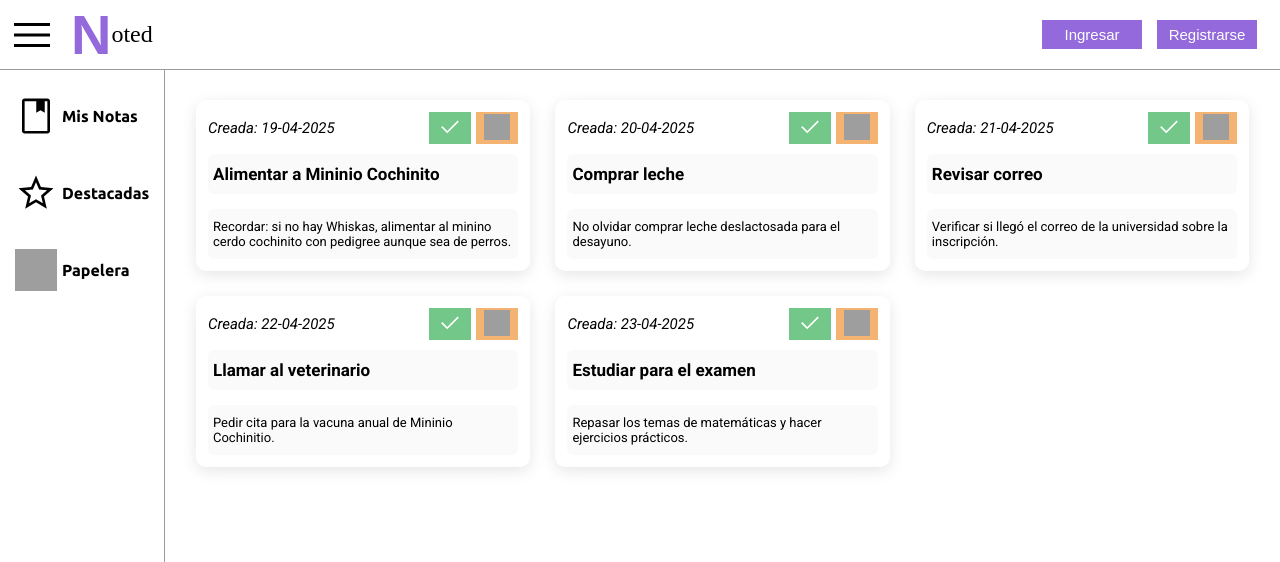
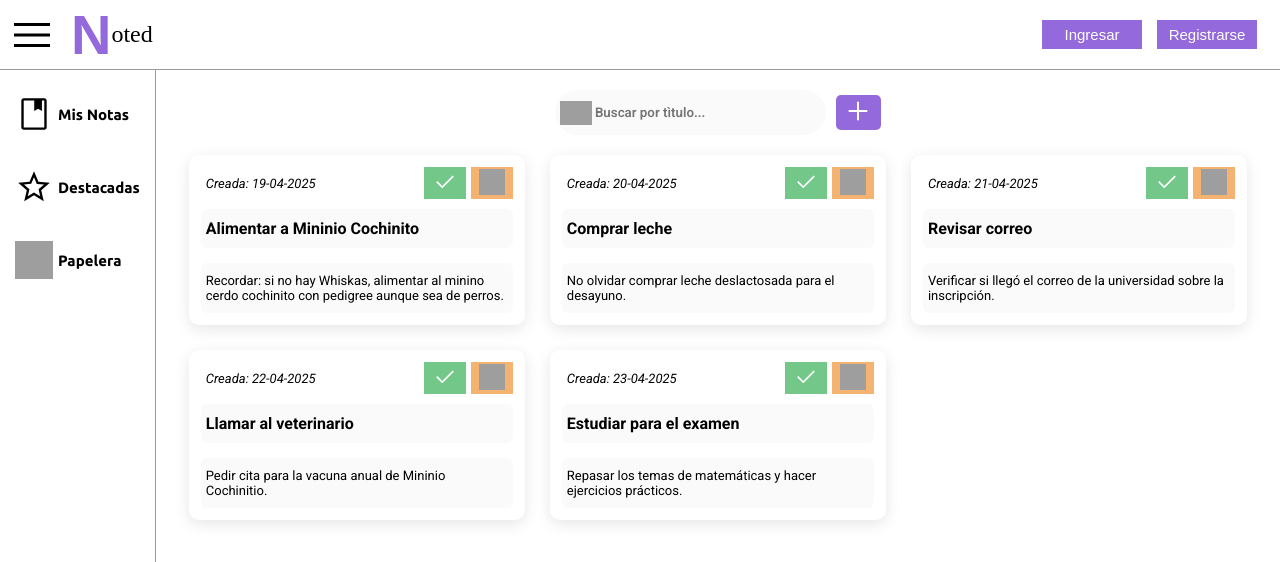
Before and after one commit to arielsitocs/Noted, a React (Vite) app: page /notes in a window 1280 px wide. Shown: the top 562 px of the page. Built offline with nearby package versions, Linux system fonts and the light colour scheme; grey boxes are pictures that could not be loaded; a web font is replaced by a local one.

Commit message:
Input busqueda de notas y boton agregar notas + minimos cambios de diseño

```diff
--- a/src/frontend/components/nav-bar/nav-bar.css
+++ b/src/frontend/components/nav-bar/nav-bar.css
@@ -72,13 +72,14 @@
                 border: none;
                 color: white;
                 background-color: var(--main-color);
-                transition: transform 0.1s ease-in-out, border-radius 0.1s ease-in-out;
+                transition: transform 0.1s ease-in-out, border-radius 0.1s ease-in-out, opacity 0.1s ease-in-out;
             }
 
             button:hover {
-                transform: scale(1.12);
+                transform: scale(1.14);
+                border-radius: 3px;
+                opacity: 0.8;
                 cursor: pointer;
-                border-radius: 3px;
             }
         }
     }
@@ -110,8 +111,8 @@
                     transition: background-color 0.1s ease-in-out;
 
                     img {
-                        width: 42px;
-                        height: 42px;
+                        width: 38px;
+                        height: 38px;
                     }
 
                     a {
@@ -120,6 +121,7 @@
                         font-family: "Ubuntu", sans-serif;
                         font-weight: 600;
                         font-style: normal;
+                        font-size: 15px;
                     }
                 }
 
@@ -290,3 +292,15 @@
         }
     }
 }
+
+@media (max-width: 320px) {
+    .layout {
+        .nav-bar-top {
+            .top-right {
+                button {
+                    min-width: 80px;
+                }
+            }
+        }
+    }
+}
--- a/src/frontend/components/note/note.css
+++ b/src/frontend/components/note/note.css
@@ -13,7 +13,8 @@
             p {
                 font-family: 'Roboto';
                 font-style: italic;
-                font-size: 15px;
+                font-size: 13px;
+                margin-left: 5px;
             }
         }
 
@@ -60,7 +61,7 @@
         h1 {
             font-family: 'Roboto';
             font-style: bold;
-            font-size: 17px;
+            font-size: 16px;
             padding: 10px 5px 10px 5px;
         }
     }
--- a/src/frontend/pages/notes/notes.css
+++ b/src/frontend/pages/notes/notes.css
@@ -1,14 +1,82 @@
+.notes-content {
+    display: flex;
+    justify-content: center;
+    flex-direction: column;
+    padding: 20px;
+}
+
+.notes-tools {
+    display: flex;
+    align-items: center;
+    justify-content: center;
+    margin-bottom: 20px;
+
+    input {
+        width: 25%;
+        border: none;
+        border-radius: 100px;
+        background-color: var(--light-gray);
+        padding: 15px 15px 15px 40px;
+        background-image: url('src/frontend/assets/search-icon.svg');
+        background-size: 32px;
+        background-repeat: no-repeat;
+        background-position-y: center;
+        background-position: 5px;
+        font-family: 'Roboto';
+        font-weight: 600;
+    }
+
+    button {
+        width: 45px;
+        border: none;
+        border-radius: 5px;
+        margin-left: 10px;
+        background-color: var(--main-color);
+        transition: transform 0.1s ease-in-out, opacity 0.1s ease-in-out;
+
+        img {
+            width: 32px;
+            height: 32px;
+        }
+    }
+
+    button:hover {
+        transform: scale(1.15);
+        opacity: 0.8;
+        cursor: pointer;
+    }
+}
+
 .notes {
     display: grid;
     justify-content: center;
-    grid-template-columns: 30% 30% 30%;
+    grid-template-columns: 31% 31% 31%;
     gap: 25px;
-    margin-top: 30px;
 }
 
 @media (max-width: 1024px) {
+    .notes-tools {
+        input {
+            width: 45%;
+        }
+    }
+
     .notes {
         grid-template-columns: 45% 45%;
+    }
+}
+
+@media (max-width: 768px) {
+    .notes-content {
+        padding: 5px;
+    }
+
+    .notes-tools {
+        margin-top: 20px;
+
+        input {
+            width: 60%;
+        }
     }
 }
 
@@ -17,3 +85,15 @@
         grid-template-columns: 90%;
     }
 }
+
+@media (max-width: 425px) {
+    .notes-content {
+        padding: 0px;
+    }
+
+    .notes-tools {
+        input {
+            width: 75%;
+        }
+    }
+}
--- a/src/frontend/pages/notes/notes.jsx
+++ b/src/frontend/pages/notes/notes.jsx
@@ -1,6 +1,8 @@
 import './notes.css';
 
 import Note from '../../components/note/note.jsx';
+
+import AddIcon from '../../assets/add-icon.svg';
 
 function Notes() {
 
@@ -33,7 +35,11 @@ function Notes() {
   ]
 
   return (
-    <>
+    <div className="notes-content">
+      <div className="notes-tools ">
+        <input type="text" placeholder='Buscar por tìtulo...' />
+        <button><img src={AddIcon} alt="add-icon" /></button>
+      </div>
       <div className="notes">
         {
           notes.map(note => {
@@ -43,7 +49,7 @@ function Notes() {
           })
         }
       </div>
-    </>
+    </div>
   )
 }
 
```
Also changed, not shown: src/frontend/assets/search-icon.svg (added).
